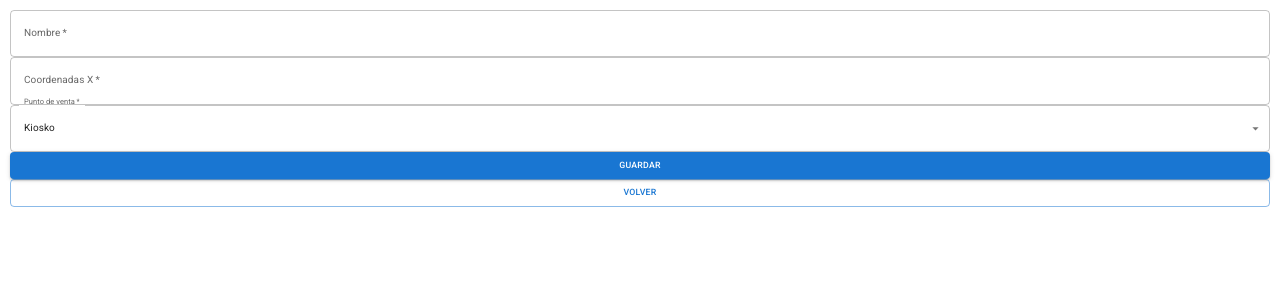
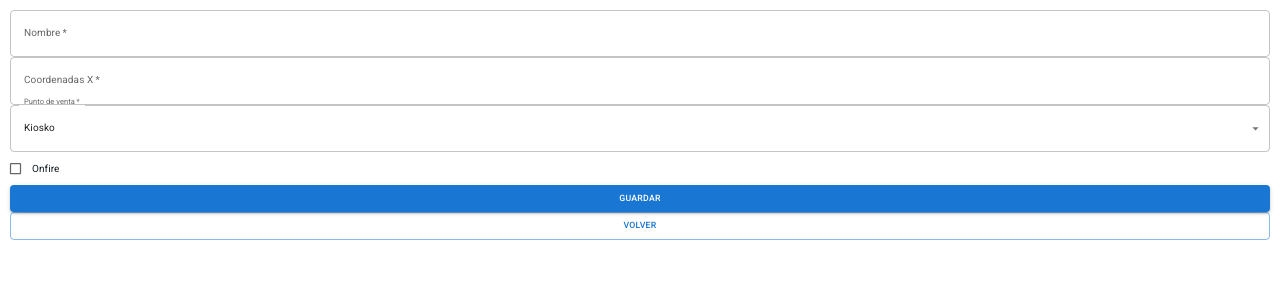
Before and after one commit to facubarneche/worldcapp2023-backoffice, a React (Vite) app: page /puntos-de-venta/new in a window 1280 px wide. Shown: the top 300 px of the page. Built offline with nearby package versions, Linux system fonts and the light colour scheme; the HTML template or start-up script is replaced by a standard one.

Commit message:
Se implemento el manejo de chechbox en el componente

```diff
--- a/src/components/itemFormBuilder/ItemFormBuilder.jsx
+++ b/src/components/itemFormBuilder/ItemFormBuilder.jsx
@@ -1,10 +1,18 @@
-import { Button, TextField } from "@mui/material"
+import { Button, TextField, Checkbox, FormControlLabel } from "@mui/material"
 import './ItemFormBuilder.css'
 
 const ItemFormBuilder = ({ inputs }) => {
   return (
     <div className="item-form-builder">
       {inputs.map((input, index) =>
+        <div key={index}>
+          {input.type === 'checkbox' ?
+            <FormControlLabel
+              control={<Checkbox defaultChecked={input.defaultValue} />}
+              label={input.label}
+              className="item-form-builder__checkbox"
+            />
+            :
             <TextField
               key={index}
               className="item-form-builder__input"
@@ -24,8 +32,9 @@ const ItemFormBuilder = ({ inputs }) => {
                   </option>
                 )}
             </TextField>
+          }
+        </div>
       )}
-
       <Button className="item-form-builder__button" variant="contained">
         Guardar
       </Button>
--- a/src/pages/salesPointForm/SalesPointForm.jsx
+++ b/src/pages/salesPointForm/SalesPointForm.jsx
@@ -15,6 +15,10 @@ const SalesPointForm = () => {
       label: 'Punto de venta',
       options: ['Kiosko', 'Librería', 'Supermercado'],
       defaultValue: "Kiosko"
+    },
+    {
+      type: 'checkbox',
+      label: 'Onfire',
     }
   ]
 
```
Lines whose indentation alone changed are shown as unchanged.
